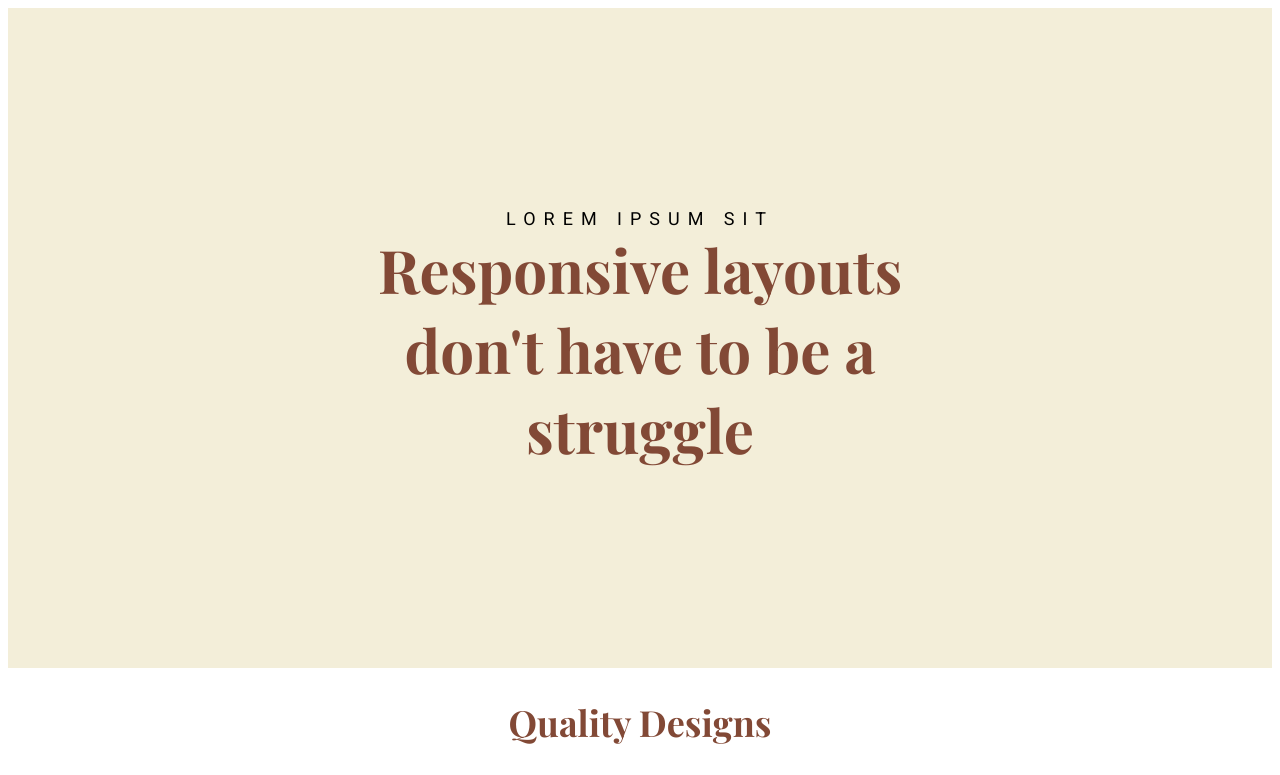
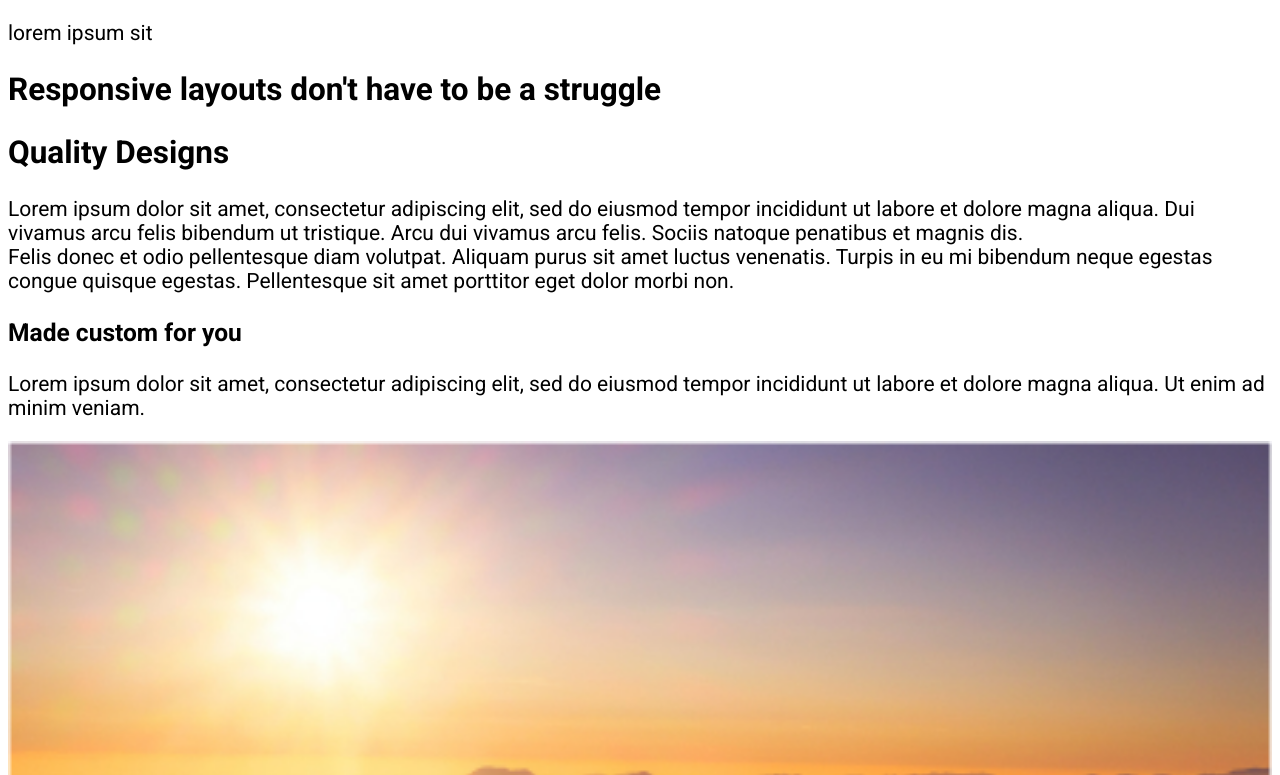
Before and after one commit to MFarabi619/Kevin-Powell---Conquering-Responsive-Layouts, a plain HTML site: page Flexbox Challenge 4/index.html in a window 1280 px wide. Shown: the top 775 px of the page. Drawn offline with nearby package versions, Linux system fonts and the light colour scheme.

Commit message:
Delete CSS to start over

```diff
--- a/Flexbox Challenge 4/styles.css
+++ b/Flexbox Challenge 4/styles.css
@@ -11,69 +11,3 @@ body {
   font-family: "Roboto", sans-serif;
   font-size: 1.3125rem;
 }
-
-.hero p {
-  font-size: 1.125rem;
-  text-transform: uppercase;
-  letter-spacing: 0.5rem;
-  margin: 0 2rem;
-}
-
-.hero h1 {
-  font-family: "Playfair Display", sans-serif;
-  color: #824936;
-  font-size: 3.75rem;
-  margin: 0 2rem;
-  max-width: 50%;
-  text-align: center;
-  /* border: 2px solid red; */
-}
-
-.hero {
-  background-color: #f3eed9;
-  display: flex;
-  flex-direction: column;
-  align-items: center;
-  justify-content: center;
-  min-height: 660px;
-}
-
-section {
-  /* border: 2px solid red; */
-  display: flex;
-  justify-content: center;
-  align-items: center;
-}
-
-section h2 {
-  color: #824936;
-  font-size: 2.25rem;
-  font-family: "Playfair Display", sans-serif;
-  text-align: center;
-}
-
-.row {
-  border: 2px solid red;
-
-  display: flex;
-}
-section .col {
-  font-size: 1.3125rem;
-  font-family: "Roboto", sans-serif;
-}
-
-section .col + .col {
-  margin-left: 4rem;
-}
-
-.container {
-  max-width: 1128px;
-  margin: 0 3rem;
-  /* border: 2px solid red; */
-}
-
-.row_2_p {
-  max-width: 70%;
-}
-.image_1 {
-}
```
